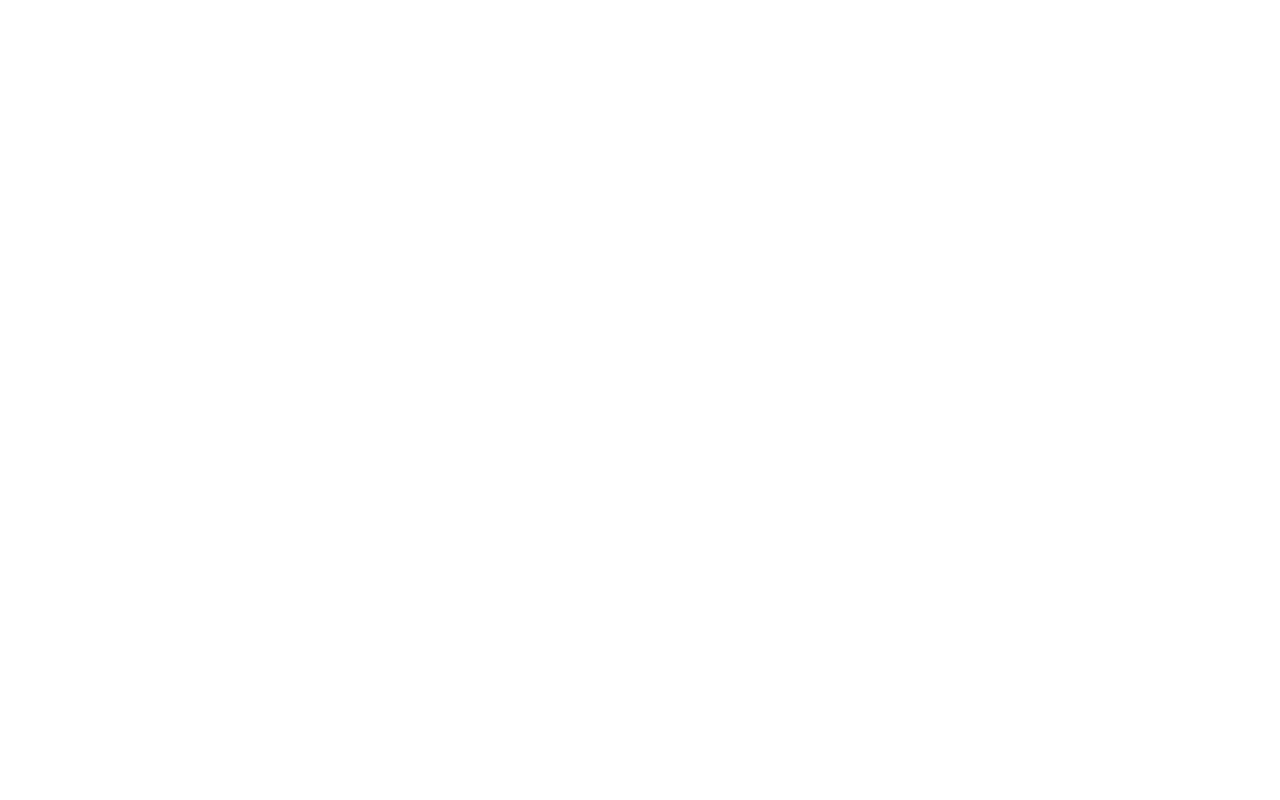
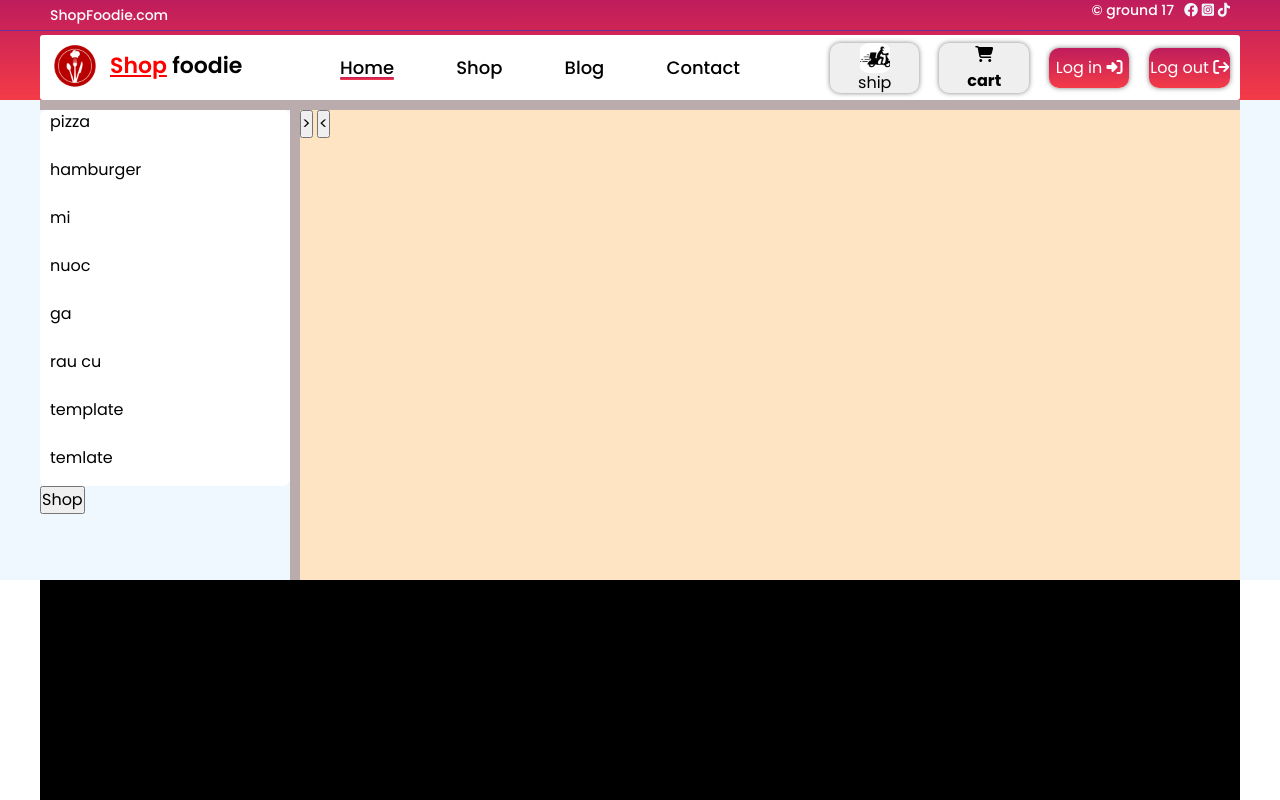
Before and after one commit to duongtran0503/web1, a plain HTML site: page index.html in a window 1280 px wide. Shown: the top 800 px of the page. Drawn offline with Linux system fonts and the light colour scheme.

Commit message:
16/10 update

```diff
--- a/components/banner.html
+++ b/components/banner.html
@@ -0,0 +1,28 @@
+<section class="banner">
+  <section class="banner-left">
+    <ul class="list-option">
+      <li class="option-item">pizza</li>
+      <li class="option-item">hamburger</li>
+      <li class="option-item">mi</li>
+      <li class="option-item">nuoc</li>
+      <li class="option-item">ga</li>
+      <li class="option-item">rau cu</li>
+      <li class="option-item">template</li>
+      <li class="option-item">temlate</li>
+    </ul>
+    <div>
+      <button>Shop</button>
+    </div>
+  </section>
+  <section class="banner-right">
+    <div class="banner-slider">
+      <ul class="slider__list">
+        <li class="slider-item" id="1"></li>
+      </ul>
+      <div class="buttons">
+        <button id="right">></button>
+        <button id="left"><</button>
+      </div>
+    </div>
+  </section>
+</section>
--- a/components/header.html
+++ b/components/header.html
@@ -0,0 +1,53 @@
+<header class="header">
+  <section class="header-top">
+    <h4 class="header-top__title-left">ShopFoodie.com</h4>
+    <div class="header-top-right">
+      <h4 class="header-top__title-right-1">&copy; ground 17</h4>
+      <div class="header-top__title-right-2">
+        <i class="fa-brands fa-facebook"></i>
+        <i class="fa-brands fa-square-instagram"></i>
+        <i class="fa-brands fa-tiktok"></i>
+      </div>
+    </div>
+  </section>
+  <section class="header-bottom">
+    <div class="logo">
+      <div class="logo-img">
+        <img src="../image/logo/logo-header.png" alt="" />
+      </div>
+      <div class="logo-title">
+        <h2><span>Shop</span> foodie</h2>
+      </div>
+    </div>
+    <nav class="header__navigation">
+      <ul class="nav__list">
+        <li class="nav__list-item active">Home</li>
+        <li class="nav__list-item">Shop</li>
+        <li class="nav__list-item">Blog</li>
+        <li class="nav__list-item">Contact</li>
+      </ul>
+    </nav>
+    <div class="header__buttons">
+      <button class="button-ship">
+        <div class="ship-icon">
+          <img src="../image/logo/image 2 (1).png" alt="" />
+        </div>
+        <h4 class="ship-title">ship</h4>
+      </button>
+      <button class="button-cart">
+        <div class="icon-cart">
+          <i class="fa-solid fa-cart-shopping"></i>
+        </div>
+        <h4 class="cart-title">cart</h4>
+      </button>
+      <button class="button-login">
+        Log in
+        <i class="fa-solid fa-right-to-bracket"></i>
+      </button>
+      <button class="button-logout">
+        Log out
+        <i class="fa-solid fa-arrow-right-from-bracket"></i>
+      </button>
+    </div>
+  </section>
+</header>
--- /dev/null
+++ b/components/main.html
@@ -0,0 +1 @@
+<main class="main"></main>
--- a/css/banner.css
+++ b/css/banner.css
@@ -0,0 +1,51 @@
+.container-banner {
+  margin-top: 100px;
+  width: 100%;
+  height: 480px;
+  background-color: aliceblue;
+}
+.banner {
+  padding-top: 10px;
+  margin: 0 auto;
+  max-width: 1200px;
+  width: 100%;
+  height: 100%;
+  background: rgb(186, 172, 172);
+  display: flex;
+  justify-content: space-between;
+}
+.banner .banner-left {
+  width: 250px;
+  height: 100%;
+  background-color: aliceblue;
+  display: flex;
+  flex-direction: column;
+}
+.banner .banner-left .list-option {
+  width: 100%;
+  height: 80%;
+  display: flex;
+  flex-direction: column;
+  justify-content: space-between;
+  background-color: white;
+  overflow: hidden;
+  border-radius: 8px;
+}
+.banner .banner-left .list-option .option-item {
+  width: 100%;
+  height: 40px;
+  background: white;
+  font-size: 16px;
+  font-weight: 400;
+  padding-left: 10px;
+  transition: background 0.5s ease;
+}
+.banner .banner-left .list-option .option-item:hover {
+  background: rgb(224, 125, 125);
+  font-weight: 600;
+}
+.banner .banner-right {
+  width: 940px;
+  height: 100%;
+  background-color: bisque;
+}
--- a/css/header.css
+++ b/css/header.css
@@ -0,0 +1,192 @@
+:root {
+  --primary-color: linear-gradient(to top, #f43b47 0%, #b9094feb 100%);
+}
+.container-header {
+  position: fixed;
+  width: 100%;
+  height: 100px;
+  background: var(--primary-color);
+  top: 0;
+  z-index: 100;
+}
+.container-header::after {
+  position: absolute;
+  content: "";
+  width: 100%;
+  height: 1px;
+  top: 30px;
+  border-bottom: 1px solid rebeccapurple;
+}
+.header {
+  margin: 0 auto;
+  max-width: 1200px;
+  width: 100%;
+  height: 100%;
+  display: flex;
+  flex-direction: column;
+  justify-content: space-between;
+}
+.header .header-top {
+  padding: 0 10px;
+  background: transparent;
+  width: 100%;
+  height: 30px;
+  display: flex;
+  justify-content: space-between;
+  align-items: center;
+}
+.header .header-top h4 {
+  color: white;
+  font-size: 14px;
+  font-weight: 500;
+}
+.header .header-top .header-top-right {
+  width: auto;
+  height: 100%;
+  font-size: 14px;
+  display: flex;
+  column-gap: 10px;
+  cursor: pointer;
+}
+.header .header-top .header-top-right .header-top__title-right-2 {
+  color: aliceblue;
+  white-space: 5px;
+}
+.header .header-bottom {
+  width: 100%;
+  height: 65px;
+  display: flex;
+  background: rgb(255, 255, 255);
+  padding: 0 10px;
+  justify-content: space-between;
+  align-items: center;
+  border-radius: 3px;
+}
+.header .header-bottom .logo {
+  width: 200px;
+  height: 55px;
+  display: flex;
+  column-gap: 10px;
+}
+.header .header-bottom .logo .logo-img {
+  width: 50px;
+  height: 50px;
+}
+.header .header-bottom .logo .logo-img img {
+  width: 100%;
+  height: 100%;
+  object-fit: cover;
+}
+.header .header-bottom .logo .logo-title {
+  width: auto;
+  height: 50px;
+  display: flex;
+  align-items: center;
+}
+.header .header-bottom .logo .logo-title h2 {
+  color: rgb(0, 0, 0);
+  font-size: 22px;
+  font-weight: 600;
+}
+.header .header-bottom .logo .logo-title h2 span {
+  color: red;
+  text-decoration: underline;
+}
+.header .header-bottom .header__navigation {
+  width: 400px;
+  height: 40px;
+}
+.header .header-bottom .header__navigation ul {
+  display: flex;
+  width: 100%;
+  height: 100%;
+  justify-content: space-between;
+  align-items: center;
+}
+.header .header-bottom .header__navigation ul li {
+  font-size: 18px;
+  font-weight: 500;
+  line-height: 24px;
+  position: relative;
+  cursor: pointer;
+}
+.header .header-bottom .header__navigation ul li::after {
+  content: "";
+  position: absolute;
+  width: 100%;
+  height: 3px;
+  background: var(--primary-color);
+  bottom: 0;
+  left: 0;
+  right: 0;
+  border-radius: 1px;
+  box-shadow: rgba(0, 0, 0, 0.5);
+  display: none;
+}
+.header .header-bottom .header__navigation ul li.active::after {
+  display: block;
+}
+
+.header .header-bottom .header__buttons {
+  width: 400px;
+  height: 50px;
+  display: flex;
+  column-gap: 20px;
+  align-items: center;
+}
+.header .header-bottom .header__buttons .button-ship {
+  width: 100px;
+  height: 50px;
+  border: none;
+  border-radius: 10px;
+  box-shadow: 0 0 5px rgba(0, 0, 0, 0.5);
+  display: flex;
+  flex-direction: column;
+  justify-content: space-between;
+  align-items: center;
+}
+.header .header-bottom .header__buttons .button-ship div {
+  width: 30px;
+  height: 30px;
+}
+.header .header-bottom .header__buttons .button-ship div img {
+  width: 100%;
+  height: 100%;
+  object-fit: cover;
+}
+.header .header-bottom .header__buttons .button-ship .ship-title {
+  font-size: 16px;
+  font-weight: 400;
+  line-height: 20px;
+}
+.header .header-bottom .header__buttons .button-cart {
+  width: 100px;
+  height: 50px;
+  border: none;
+  border-radius: 10px;
+  box-shadow: 0 0 5px rgba(0, 0, 0, 0.5);
+  display: flex;
+  flex-direction: column;
+  justify-content: space-between;
+  align-items: center;
+}
+.header .header-bottom .header__buttons .button-login,
+.button-logout {
+  width: 90px;
+  height: 40px;
+  font-size: 16px;
+  font-weight: 400;
+  line-height: 20px;
+  text-align: center;
+  border: none;
+  border-radius: 10px;
+  background: var(--primary-color);
+  color: white;
+  box-shadow: 0 0 5px rgba(0, 0, 0, 0.5);
+}
+.header .header-bottom .header__buttons .button-login:hover,
+.button-logout:hover {
+  box-shadow: unset;
+  border: 1px solid black;
+  font-size: 17px;
+}
--- a/css/main.css
+++ b/css/main.css
@@ -0,0 +1,12 @@
+@import url("https://fonts.googleapis.com/css2?family=Poppins:ital,wght@0,100;0,200;0,300;0,400;0,500;0,600;0,700;0,800;1,300;1,500&display=swap");
+* {
+  font-family: "Poppins", sans-serif;
+}
+body {
+  width: 100%;
+  height: 100%;
+}
+.container {
+  width: 100%;
+  height: 100%;
+}
--- /dev/null
+++ b/css/mainContent.css
@@ -0,0 +1,11 @@
+.container-main {
+  width: 100%;
+  height: auto;
+}
+.main {
+  margin: 0 auto;
+  max-width: 1200px;
+  width: 100%;
+  height: 3000px;
+  background-color: black;
+}
--- a/css/reset.css
+++ b/css/reset.css
@@ -1,4 +1,3 @@
-@import url("https://fonts.googleapis.com/css2?family=Poppins:ital,wght@0,100;0,200;0,300;0,400;0,500;0,600;0,700;0,800;1,300;1,500&display=swap");
 html {
   line-height: 1.5;
   box-sizing: border-box;
@@ -7,7 +6,6 @@ html {
 * {
   margin: 0;
   padding: 0;
-  font-family: "Poppins", sans-serif;
 }
 *,
 *:before,
--- a/index.html
+++ b/index.html
@@ -3,7 +3,7 @@
   <head>
     <meta charset="UTF-8" />
     <meta name="viewport" content="width=device-width, initial-scale=1.0" />
-    <title>Food wed</title>
+    <title>shop foodie</title>
     <link
       rel="stylesheet"
       href="https://cdnjs.cloudflare.com/ajax/libs/font-awesome/6.4.2/css/all.min.css"
@@ -11,9 +11,24 @@
       crossorigin="anonymous"
       referrerpolicy="no-referrer"
     />
+    <link rel="icon" type="image/x-icon" href="./image/logo/logo.png" />
     <link rel="stylesheet" href="./css/reset.css" />
+    <link rel="stylesheet" href="./css/main.css" />
     <link rel="stylesheet" href="./css/header.css" />
     <link rel="stylesheet" href="./css/banner.css" />
+    <link rel="stylesheet" href="./css/mainContent.css" />
   </head>
-  <body></body>
+  <body>
+    <section class="container">
+      <section id="header" class="container-header"></section>
+      <section id="banner" class="container-banner"></section>
+      <section id="main" class="container-main"></section>
+    </section>
+    <script src="./js/LoadHTML.js"></script>
+    <script>
+      Load("header", "./components/header.html");
+      Load("banner", "./components/banner.html");
+      Load("main", "./components/main.html");
+    </script>
+  </body>
 </html>
```
Also changed, not shown: image/logo/download.png (added), image/logo/image 2 (1).png (added), image/logo/logo-header.png (added), image/logo/logo.png (added).
